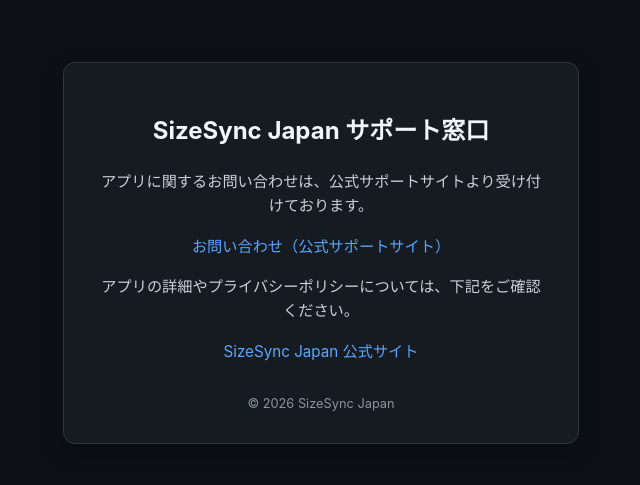
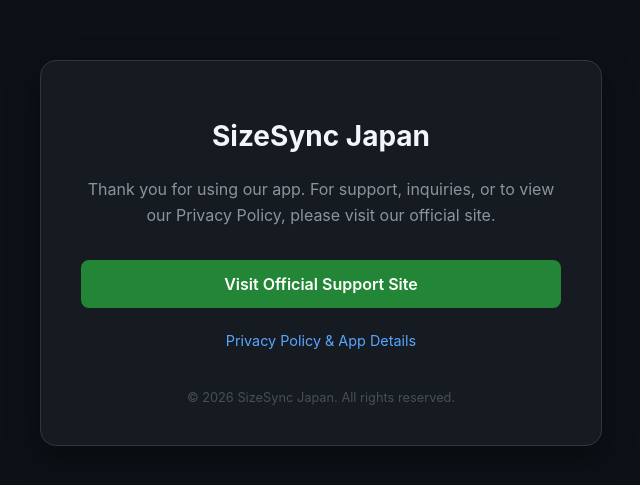
Before and after one commit to ATSUSHI78/app-ads-txt0302, a plain HTML site: page index.html in a window 1280 px wide. Shown: the part 147-632 px from the top of the page, without its empty margins (319-959 px from the left). Drawn offline with Linux system fonts and the light colour scheme.

Commit message:
Update index.html

```diff
--- a/index.html
+++ b/index.html
@@ -1,9 +1,9 @@
 <!DOCTYPE html>
-<html lang="ja">
+<html lang="en">
 <head>
     <meta charset="UTF-8">
     <meta name="viewport" content="width=device-width, initial-scale=1.0">
-    <title>SizeSync Japan サポート窓口</title>
+    <title>SizeSync Japan Support</title>
     <style>
         body {
             font-family: -apple-system, BlinkMacSystemFont, "Segoe UI", Roboto, Helvetica, Arial, sans-serif;
@@ -17,48 +17,72 @@
         }
         .card {
             background-color: #161b22;
-            padding: 2rem;
-            border-radius: 12px;
+            padding: 2.5rem;
+            border-radius: 16px;
             border: 1px solid #30363d;
-            box-shadow: 0 8px 24px rgba(0,0,0,0.3);
+            box-shadow: 0 12px 32px rgba(0,0,0,0.4);
             text-align: center;
-            max-width: 450px;
+            max-width: 480px;
             width: 90%;
         }
         h1 {
             color: #f0f6fc;
-            font-size: 1.5rem;
+            font-size: 1.75rem;
             margin-bottom: 1.5rem;
+            font-weight: 700;
         }
         p {
-            font-size: 0.95rem;
+            font-size: 1rem;
             line-height: 1.6;
+            margin-bottom: 1.2rem;
+            color: #8b949e;
+        }
+        .links {
+            margin-top: 2rem;
+        }
+        .btn {
+            display: block;
+            background-color: #238636;
+            color: white;
+            padding: 14px;
+            border-radius: 8px;
+            text-decoration: none;
+            font-weight: 600;
             margin-bottom: 1rem;
+            transition: background-color 0.2s;
         }
-        a {
+        .btn:hover {
+            background-color: #2ea043;
+        }
+        .secondary-link {
+            display: inline-block;
             color: #58a6ff;
             text-decoration: none;
+            font-size: 0.9rem;
+            margin-top: 0.5rem;
         }
-        a:hover {
+        .secondary-link:hover {
             text-decoration: underline;
         }
         .footer {
-            margin-top: 2rem;
+            margin-top: 2.5rem;
             font-size: 0.8rem;
-            color: #8b949e;
+            color: #484f58;
         }
     </style>
 </head>
 <body>
     <div class="card">
-        <h1>SizeSync Japan サポート窓口</h1>
-        <p>アプリに関するお問い合わせは、公式サポートサイトより受け付けております。</p>
-        <p><a href="https://sites.google.com/view/sizesync-jp/home">お問い合わせ（公式サポートサイト）</a></p>
-        <p>アプリの詳細やプライバシーポリシーについては、下記をご確認ください。</p>
-        <p><a href="https://sites.google.com/view/sizesync-jp/home">SizeSync Japan 公式サイト</a></p>
+        <h1>SizeSync Japan</h1>
+        <p>Thank you for using our app. For support, inquiries, or to view our Privacy Policy, please visit our official site.</p>
+
+        <div class="links">
+            <a href="https://sites.google.com/view/sizesync-jp/home" class="btn">Visit Official Support Site</a>
+            <a href="https://sites.google.com/view/sizesync-jp/home" class="secondary-link">Privacy Policy & App Details</a>
+        </div>
 
         <div class="footer">
-            &copy; 2026 SizeSync Japan
+            &copy; 2026 SizeSync Japan. All rights reserved.
         </div>
     </div>
 </body>
```
